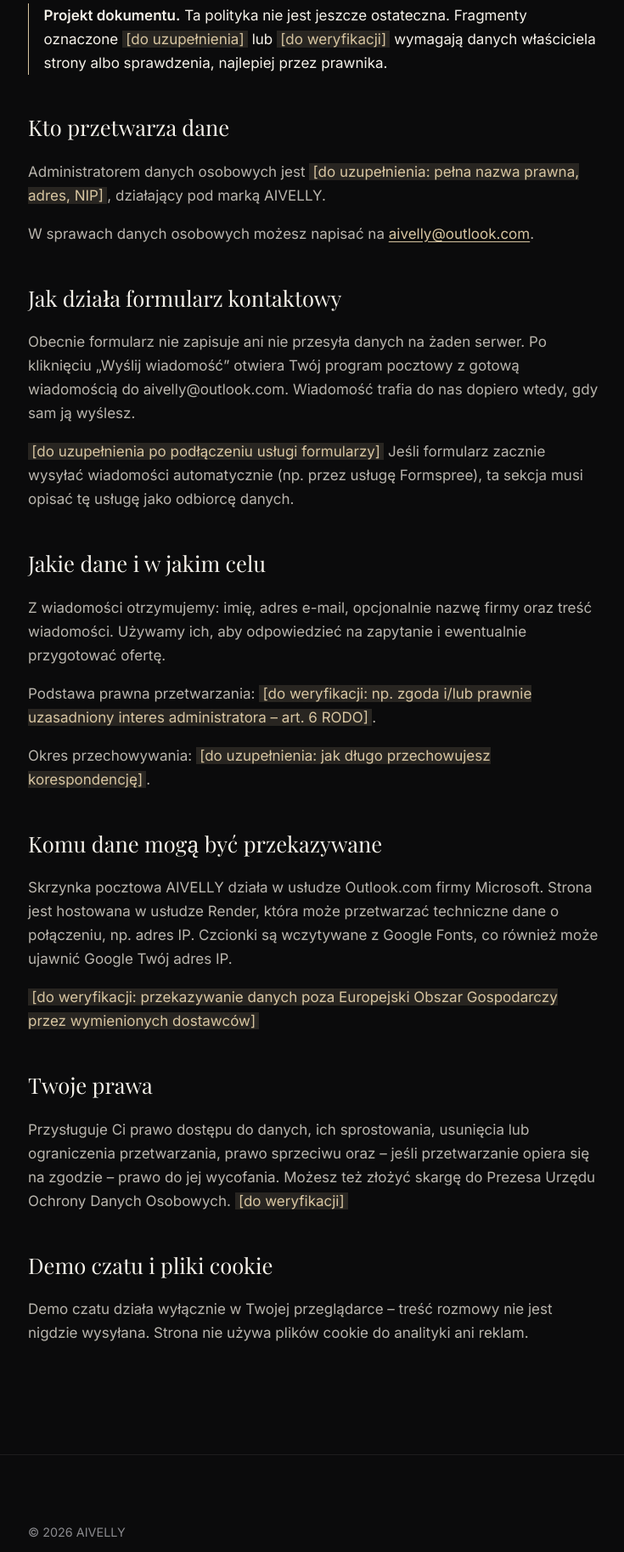
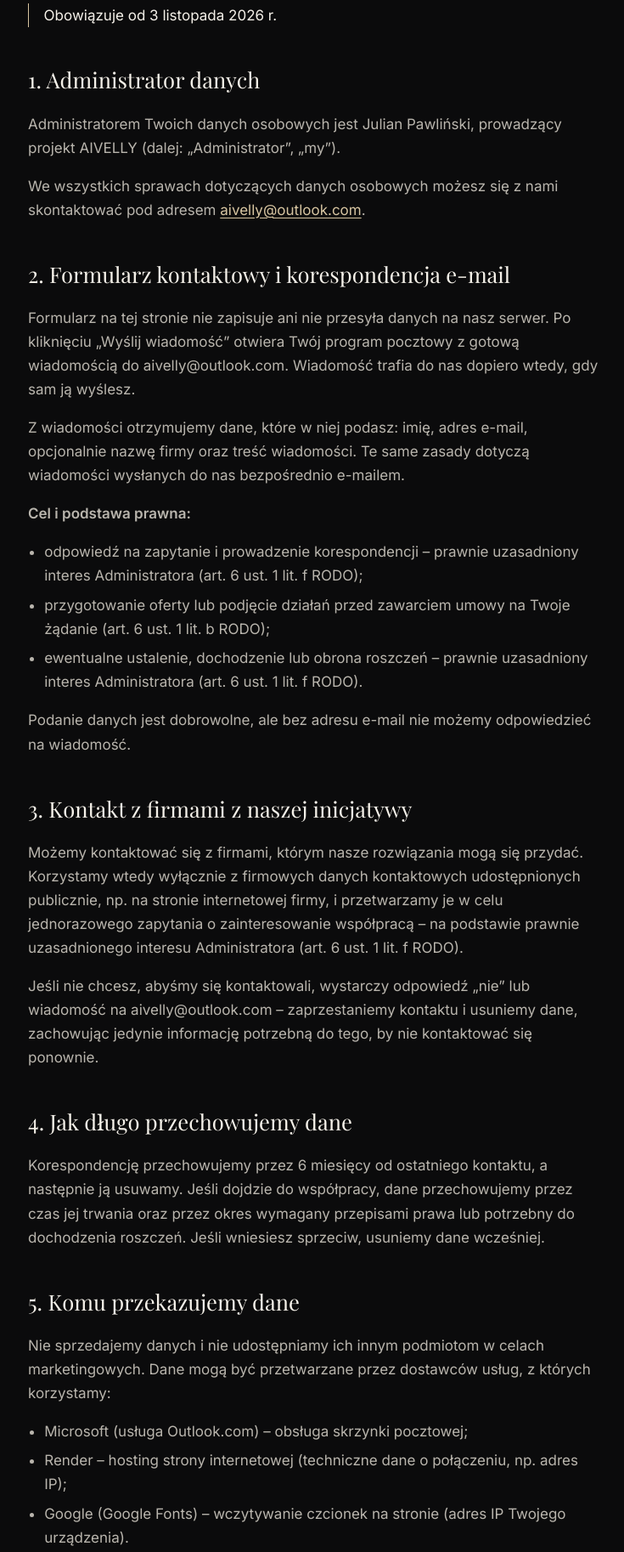
Before and after one commit to CEO-Julian/aivelly-website, a website: page public/polityka-prywatnosci.html in a window 1280 px wide. Shown: the part 276-2102 px from the top of the page at 85% size, without its empty margins (71-806 px from the left). Drawn offline with nearby package versions, Linux system fonts and the light colour scheme.

Commit message:
Add files via upload

```diff
--- a/public/assets/css/style.css
+++ b/public/assets/css/style.css
@@ -318,6 +318,8 @@ h3 { font-family: var(--font-display); font-weight: 400; font-size: 1.6rem; line
 .page h2 { font-family: var(--font-display); font-weight: 400; font-size: 1.6rem; margin: 2.5rem 0 0.75rem; }
 .page p, .page li { color: var(--text-soft); max-width: 42rem; }
 .page .notice { border-left: 1px solid var(--gold); padding-left: 1.1rem; color: var(--ivory); }
+.page ul { padding-left: 1.2rem; max-width: 42rem; }
+.page li { margin-bottom: 0.4rem; }
 .page mark.todo { background: rgba(215, 197, 161, 0.14); color: var(--gold); padding: 0 0.25em; }
 
 /* Single orchestrated reveal for section headings (respects reduced motion) */
--- a/public/polityka-prywatnosci.html
+++ b/public/polityka-prywatnosci.html
@@ -4,8 +4,8 @@
   <meta charset="utf-8">
   <meta name="viewport" content="width=device-width, initial-scale=1">
   <title>Polityka prywatności – AIVELLY</title>
-  <meta name="description" content="Polityka prywatności strony AIVELLY.">
-  <meta name="robots" content="noindex">
+  <meta name="description" content="Polityka prywatności serwisu AIVELLY – kto przetwarza dane, w jakim celu, jak długo i jakie masz prawa.">
+  <link rel="canonical" href="https://aivelly.onrender.com/polityka-prywatnosci.html">
   <meta name="theme-color" content="#0B0B0C">
   <link rel="icon" href="/favicon.svg" type="image/svg+xml">
   <link rel="preconnect" href="https://fonts.googleapis.com">
@@ -23,30 +23,61 @@
   <main class="page">
     <div class="wrap">
       <h1>Polityka prywatności</h1>
-      <p class="notice"><strong>Projekt dokumentu.</strong> Ta polityka nie jest jeszcze ostateczna. Fragmenty oznaczone <mark class="todo">[do uzupełnienia]</mark> lub <mark class="todo">[do weryfikacji]</mark> wymagają danych właściciela strony albo sprawdzenia, najlepiej przez prawnika.</p>
+      <p class="notice">Obowiązuje od 3 listopada 2026 r.</p>
 
-      <h2>Kto przetwarza dane</h2>
-      <p>Administratorem danych osobowych jest <mark class="todo">[do uzupełnienia: pełna nazwa prawna, adres, NIP]</mark>, działający pod marką AIVELLY.</p>
-      <p>W sprawach danych osobowych możesz napisać na <a href="mailto:aivelly@outlook.com">aivelly@outlook.com</a>.</p>
+      <h2>1. Administrator danych</h2>
+      <p>Administratorem Twoich danych osobowych jest Julian Pawliński, prowadzący projekt AIVELLY (dalej: „Administrator”, „my”).</p>
+      <p>We wszystkich sprawach dotyczących danych osobowych możesz się z nami skontaktować pod adresem <a href="mailto:aivelly@outlook.com">aivelly@outlook.com</a>.</p>
 
-      <h2>Jak działa formularz kontaktowy</h2>
-      <p>Obecnie formularz nie zapisuje ani nie przesyła danych na żaden serwer. Po kliknięciu „Wyślij wiadomość” otwiera Twój program pocztowy z gotową wiadomością do aivelly@outlook.com. Wiadomość trafia do nas dopiero wtedy, gdy sam ją wyślesz.</p>
-      <p><mark class="todo">[do uzupełnienia po podłączeniu usługi formularzy]</mark> Jeśli formularz zacznie wysyłać wiadomości automatycznie (np. przez usługę Formspree), ta sekcja musi opisać tę usługę jako odbiorcę danych.</p>
+      <h2>2. Formularz kontaktowy i korespondencja e-mail</h2>
+      <p>Formularz na tej stronie nie zapisuje ani nie przesyła danych na nasz serwer. Po kliknięciu „Wyślij wiadomość” otwiera Twój program pocztowy z gotową wiadomością do aivelly@outlook.com. Wiadomość trafia do nas dopiero wtedy, gdy sam ją wyślesz.</p>
+      <p>Z wiadomości otrzymujemy dane, które w niej podasz: imię, adres e-mail, opcjonalnie nazwę firmy oraz treść wiadomości. Te same zasady dotyczą wiadomości wysłanych do nas bezpośrednio e-mailem.</p>
+      <p><strong>Cel i podstawa prawna:</strong></p>
+      <ul>
+        <li>odpowiedź na zapytanie i prowadzenie korespondencji – prawnie uzasadniony interes Administratora (art. 6 ust. 1 lit. f RODO);</li>
+        <li>przygotowanie oferty lub podjęcie działań przed zawarciem umowy na Twoje żądanie (art. 6 ust. 1 lit. b RODO);</li>
+        <li>ewentualne ustalenie, dochodzenie lub obrona roszczeń – prawnie uzasadniony interes Administratora (art. 6 ust. 1 lit. f RODO).</li>
+      </ul>
+      <p>Podanie danych jest dobrowolne, ale bez adresu e-mail nie możemy odpowiedzieć na wiadomość.</p>
 
-      <h2>Jakie dane i w jakim celu</h2>
-      <p>Z wiadomości otrzymujemy: imię, adres e-mail, opcjonalnie nazwę firmy oraz treść wiadomości. Używamy ich, aby odpowiedzieć na zapytanie i ewentualnie przygotować ofertę.</p>
-      <p>Podstawa prawna przetwarzania: <mark class="todo">[do weryfikacji: np. zgoda i/lub prawnie uzasadniony interes administratora – art. 6 RODO]</mark>.</p>
-      <p>Okres przechowywania: <mark class="todo">[do uzupełnienia: jak długo przechowujesz korespondencję]</mark>.</p>
+      <h2>3. Kontakt z firmami z naszej inicjatywy</h2>
+      <p>Możemy kontaktować się z firmami, którym nasze rozwiązania mogą się przydać. Korzystamy wtedy wyłącznie z firmowych danych kontaktowych udostępnionych publicznie, np. na stronie internetowej firmy, i przetwarzamy je w celu jednorazowego zapytania o zainteresowanie współpracą – na podstawie prawnie uzasadnionego interesu Administratora (art. 6 ust. 1 lit. f RODO).</p>
+      <p>Jeśli nie chcesz, abyśmy się kontaktowali, wystarczy odpowiedź „nie” lub wiadomość na aivelly@outlook.com – zaprzestaniemy kontaktu i usuniemy dane, zachowując jedynie informację potrzebną do tego, by nie kontaktować się ponownie.</p>
 
-      <h2>Komu dane mogą być przekazywane</h2>
-      <p>Skrzynka pocztowa AIVELLY działa w usłudze Outlook.com firmy Microsoft. Strona jest hostowana w usłudze Render, która może przetwarzać techniczne dane o połączeniu, np. adres IP. Czcionki są wczytywane z Google Fonts, co również może ujawnić Google Twój adres IP.</p>
-      <p><mark class="todo">[do weryfikacji: przekazywanie danych poza Europejski Obszar Gospodarczy przez wymienionych dostawców]</mark></p>
+      <h2>4. Jak długo przechowujemy dane</h2>
+      <p>Korespondencję przechowujemy przez 6 miesięcy od ostatniego kontaktu, a następnie ją usuwamy. Jeśli dojdzie do współpracy, dane przechowujemy przez czas jej trwania oraz przez okres wymagany przepisami prawa lub potrzebny do dochodzenia roszczeń. Jeśli wniesiesz sprzeciw, usuniemy dane wcześniej.</p>
 
-      <h2>Twoje prawa</h2>
-      <p>Przysługuje Ci prawo dostępu do danych, ich sprostowania, usunięcia lub ograniczenia przetwarzania, prawo sprzeciwu oraz – jeśli przetwarzanie opiera się na zgodzie – prawo do jej wycofania. Możesz też złożyć skargę do Prezesa Urzędu Ochrony Danych Osobowych. <mark class="todo">[do weryfikacji]</mark></p>
+      <h2>5. Komu przekazujemy dane</h2>
+      <p>Nie sprzedajemy danych i nie udostępniamy ich innym podmiotom w celach marketingowych. Dane mogą być przetwarzane przez dostawców usług, z których korzystamy:</p>
+      <ul>
+        <li>Microsoft (usługa Outlook.com) – obsługa skrzynki pocztowej;</li>
+        <li>Render – hosting strony internetowej (techniczne dane o połączeniu, np. adres IP);</li>
+        <li>Google (Google Fonts) – wczytywanie czcionek na stronie (adres IP Twojego urządzenia).</li>
+      </ul>
+      <p>Część z tych dostawców może przetwarzać dane poza Europejskim Obszarem Gospodarczym, w szczególności w Stanach Zjednoczonych. Odbywa się to na podstawie mechanizmów przewidzianych w RODO, takich jak decyzja Komisji Europejskiej w sprawie EU-U.S. Data Privacy Framework lub standardowe klauzule umowne zatwierdzone przez Komisję Europejską.</p>
 
-      <h2>Demo czatu i pliki cookie</h2>
-      <p>Demo czatu działa wyłącznie w Twojej przeglądarce – treść rozmowy nie jest nigdzie wysyłana. Strona nie używa plików cookie do analityki ani reklam.</p>
+      <h2>6. Twoje prawa</h2>
+      <p>Masz prawo do:</p>
+      <ul>
+        <li>dostępu do swoich danych i otrzymania ich kopii;</li>
+        <li>sprostowania danych;</li>
+        <li>usunięcia danych;</li>
+        <li>ograniczenia przetwarzania;</li>
+        <li>wniesienia sprzeciwu wobec przetwarzania opartego na prawnie uzasadnionym interesie;</li>
+        <li>przenoszenia danych – w zakresie, w jakim przetwarzanie odbywa się w związku z umową;</li>
+        <li>wniesienia skargi do Prezesa Urzędu Ochrony Danych Osobowych – <a href="https://uodo.gov.pl">uodo.gov.pl</a>.</li>
+      </ul>
+      <p>Aby skorzystać ze swoich praw, napisz na <a href="mailto:aivelly@outlook.com">aivelly@outlook.com</a>. Odpowiemy bez zbędnej zwłoki, nie później niż w ciągu miesiąca.</p>
+      <p>Nie podejmujemy wobec Ciebie decyzji opartych wyłącznie na zautomatyzowanym przetwarzaniu, w tym profilowaniu.</p>
+
+      <h2>7. Demo czatu</h2>
+      <p>Demo czatu na stronie działa wyłącznie w Twojej przeglądarce. Treść rozmowy nie jest nigdzie wysyłana ani zapisywana.</p>
+
+      <h2>8. Pliki cookie</h2>
+      <p>Strona nie używa plików cookie do analityki ani reklam i nie śledzi Twojej aktywności.</p>
+
+      <h2>9. Zmiany polityki</h2>
+      <p>Politykę możemy aktualizować, np. gdy zmienimy sposób działania formularza lub dostawców usług. Aktualna wersja jest zawsze dostępna na tej stronie, z datą obowiązywania podaną na górze.</p>
     </div>
   </main>
   <footer class="site-footer">
--- a/public/sitemap.xml
+++ b/public/sitemap.xml
@@ -1,4 +1,5 @@
 <?xml version="1.0" encoding="UTF-8"?>
 <urlset xmlns="http://www.sitemaps.org/schemas/sitemap/0.9">
   <url><loc>https://aivelly.onrender.com/</loc></url>
+  <url><loc>https://aivelly.onrender.com/polityka-prywatnosci.html</loc></url>
 </urlset>
```
Also changed, not shown: test/site.test.js (+6 -4 lines).
